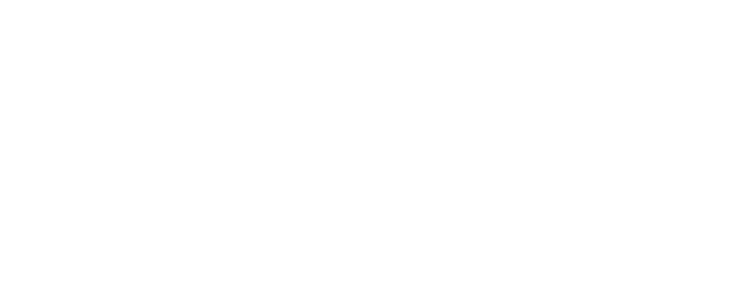
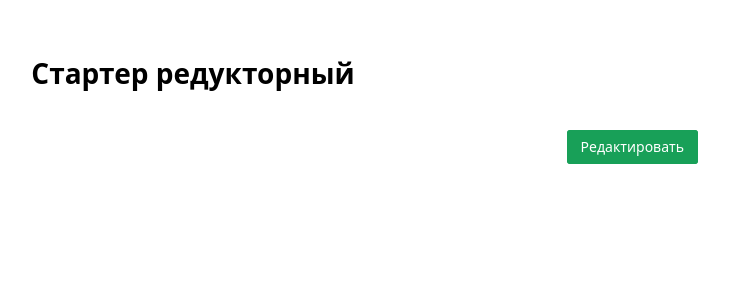
Before and after one commit to FreshHead/order-detail-task, a Vue app: page / in a window 1280 px wide. Shown: the top 300 px of the page, without its empty margins (550-1279 px from the left). Built offline with nearby package versions, Linux system fonts and the light colour scheme.

Commit message:
Переходы между просмотром и редактированием

```diff
--- a/package.json
+++ b/package.json
@@ -19,7 +19,7 @@
   "devDependencies": {
     "@tsconfig/node22": "^22.0.2",
     "@types/node": "^22.15.32",
-    "@vicons/fluent": "^0.13.0",
+    "@vicons/ionicons5": "^0.13.0",
     "@vitejs/plugin-vue": "^6.0.0",
     "@vue/eslint-config-prettier": "^10.2.0",
     "@vue/eslint-config-typescript": "^14.5.1",
--- a/src/App.vue
+++ b/src/App.vue
@@ -1,5 +1,14 @@
-<script setup lang="ts"></script>
+<script setup lang="ts">
+import { ref } from 'vue';
+import Order from './components/Order.vue';
+import OrderForm from './components/OrderForm.vue';
 
-<template></template>
+const isEdit = ref(false);
+</script>
+
+<template>
+  <Order v-show="!isEdit" @edit="isEdit = true" />
+  <OrderForm v-show="isEdit" @saved="isEdit = false" @cancel="isEdit = false" />
+</template>
 
 <style scoped></style>
--- /dev/null
+++ b/src/components/Order.vue
@@ -0,0 +1,32 @@
+<script setup lang="ts">
+import { useOrderStore } from '@/stores/orderStore';
+import { NButton } from 'naive-ui';
+
+defineEmits(['edit']);
+const { order } = useOrderStore();
+</script>
+<template>
+  <div class="order">
+    <div></div>
+    <div>
+      <h1>{{ order.title }}</h1>
+    </div>
+    <div class="order-buttons">
+      <n-button type="primary" @click="$emit('edit')">Редактировать </n-button>
+    </div>
+  </div>
+</template>
+
+<style scoped>
+.order {
+  display: grid;
+  grid-template-columns: 0.8fr 1fr;
+  gap: 16px;
+}
+
+.order-buttons {
+  grid-column: 2;
+  display: flex;
+  justify-content: flex-end;
+}
+</style>
--- /dev/null
+++ b/src/components/OrderForm.vue
@@ -0,0 +1,60 @@
+<script setup lang="ts">
+import { NUpload, NUploadDragger, NIcon, NForm, NFormItem, NInput, NText, NButton } from 'naive-ui';
+import { ArchiveOutline as ArchiveIcon } from '@vicons/ionicons5';
+
+const emit = defineEmits(['saved', 'cancel']);
+
+function onSave() {
+  emit('saved');
+}
+</script>
+<template>
+  <div class="order-form">
+    <div>
+      <n-upload>
+        <n-upload-dragger>
+          <div>
+            <n-icon size="48" :depth="3">
+              <ArchiveIcon />
+            </n-icon>
+          </div>
+          <n-text> Нажмите или перетащите фотографию заказа </n-text>
+        </n-upload-dragger>
+      </n-upload>
+      <n-upload multiple directory-dnd :max="5">
+        <n-upload-dragger>
+          <div>
+            <n-icon size="48" :depth="3">
+              <ArchiveIcon />
+            </n-icon>
+          </div>
+          <n-text> Нажмите или перетащите вложенные файлы </n-text>
+        </n-upload-dragger>
+      </n-upload>
+    </div>
+    <n-form>
+      <n-form-item label="">
+        <n-input />
+      </n-form-item>
+    </n-form>
+    <div class="order-form-buttons">
+      <n-button type="primary" @click="onSave">Сохранить </n-button>
+      <n-button type="tertiary" @click="$emit('cancel')">Отменить </n-button>
+    </div>
+  </div>
+</template>
+
+<style scoped>
+.order-form {
+  display: grid;
+  grid-template-columns: 0.8fr 1fr;
+  gap: 16px;
+}
+
+.order-form-buttons {
+  grid-column: 2;
+  display: flex;
+  justify-content: flex-end;
+  gap: 16px;
+}
+</style>
```
Also changed, not shown: 1 other file (tests, documents, lock files or other folders).
